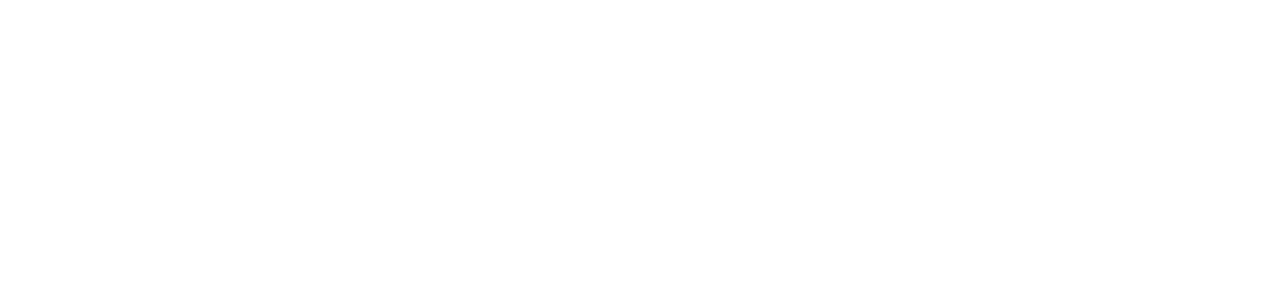
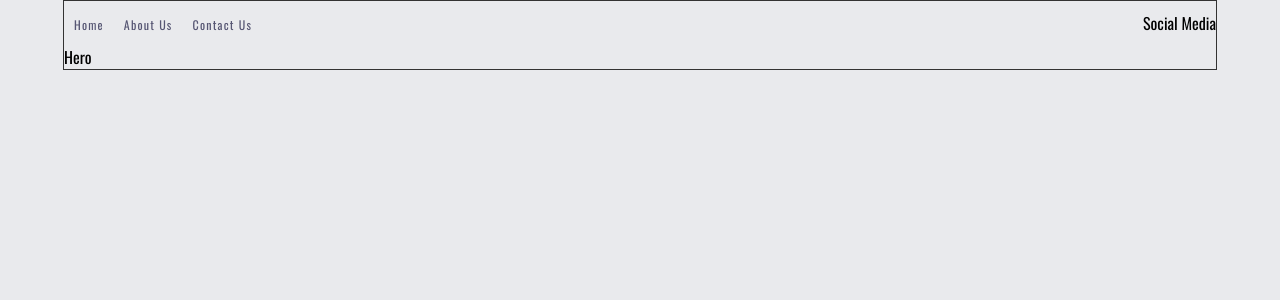
Before and after one commit to javimarashall/React-Blog, a React (Create React App) app in the folder reactblog/: page / in a window 1280 px wide. Shown: the top 300 px of the page. Built offline with nearby package versions, Linux system fonts and the light colour scheme.

Commit message:
finished header component

```diff
--- a/reactblog/public/index.html
+++ b/reactblog/public/index.html
@@ -1,14 +1,12 @@
 <!DOCTYPE html>
 <html lang="en">
+
 <head>
   <meta charset="utf-8" />
   <link rel="icon" href="%PUBLIC_URL%/favicon.ico" />
   <meta name="viewport" content="width=device-width, initial-scale=1" />
   <meta name="theme-color" content="#000000" />
-    <meta
-      name="description"
-      content="Web site created using create-react-app"
-    />
+  <meta name="description" content="Web site created using create-react-app" />
   <link rel="apple-touch-icon" href="%PUBLIC_URL%/logo192.png" />
   <!--
       manifest.json provides metadata used when your web app is installed on a
@@ -24,8 +22,12 @@
       work correctly both with client-side routing and a non-root public URL.
       Learn how to configure a non-root public URL by running `npm run build`.
     -->
-    <title>React App</title>
+  <title>Personal Blog</title>
+  <link rel="preconnect" href="https://fonts.googleapis.com">
+  <link rel="preconnect" href="https://fonts.gstatic.com" crossorigin>
+  <link href="https://fonts.googleapis.com/css2?family=Oswald:wght@300;400;500&display=swap" rel="stylesheet">
 </head>
+
 <body>
   <noscript>You need to enable JavaScript to run this app.</noscript>
   <div id="root"></div>
@@ -40,4 +42,5 @@
       To create a production bundle, use `npm run build` or `yarn build`.
     -->
 </body>
+
 </html>
--- a/reactblog/src/App.css
+++ b/reactblog/src/App.css
@@ -0,0 +1,9 @@
+body {
+    background: #e9eaed;
+    font-family: 'Oswald', sans-serif;
+}
+.App {
+    width: 90%;
+    margin: 0 auto;
+    border: 1px solid #333333;
+}
--- a/reactblog/src/App.js
+++ b/reactblog/src/App.js
@@ -1,10 +1,15 @@
 import React from 'react';
 import './App.css';
+import Header from './components/Header';
+import Hero from './components/Hero';
+import Home from './containers/Home';
 
 function App() {
   return (
     <div className="App">
-
+      <Header />
+      <Hero />
+      <Home />
     </div>
   );
 }
--- /dev/null
+++ b/reactblog/src/components/Header/index.js
@@ -0,0 +1,20 @@
+import React from "react";
+import './style.css';
+
+const Header = (props) => {
+    return (
+        <header className='header'>
+            <nav className='headerMenu'>
+                <a href='#'>Home</a>
+                <a href='#'>About Us</a>
+                <a href='#'>Contact Us</a>
+            </nav>
+            <div>
+                Social Media
+            </div>
+
+        </header>
+    )
+}
+
+export default Header;
--- /dev/null
+++ b/reactblog/src/components/Header/style.css
@@ -0,0 +1,16 @@
+.header {
+    display: flex;
+    justify-content: space-between;
+    margin: 10px 0;
+}
+.headerMenu a{
+    display: inline-block;
+    margin: 0 10px;
+    text-decoration: none;
+    color: #565673;
+    font-size: 12px;
+    letter-spacing: 1.2px;
+}
+.headerMenu a:hover {
+    color: #5f9ea0;
+}
--- /dev/null
+++ b/reactblog/src/components/Hero/index.js
@@ -0,0 +1,10 @@
+import React from 'react';
+import './style.css';
+const Hero = (props) => {
+    return (
+        <div>
+            Hero
+        </div>
+    )
+}
+export default Hero;
--- /dev/null
+++ b/reactblog/src/containers/ContactUs/style.css
@@ -0,0 +1 @@
+/* Global gray background */
--- /dev/null
+++ b/reactblog/src/containers/Home/index.js
@@ -0,0 +1,12 @@
+import React from 'react';
+import './style.css';
+
+const Home = props => {
+    return (
+        <div>
+
+        </div>
+    );
+}
+
+export default Home;
```
Also changed, not shown: reactblog/src/components/Hero/style.css (added), reactblog/src/containers/ContactUs/index.js (added), reactblog/src/containers/Home/style.css (added). Lines whose indentation alone changed are shown as unchanged.
